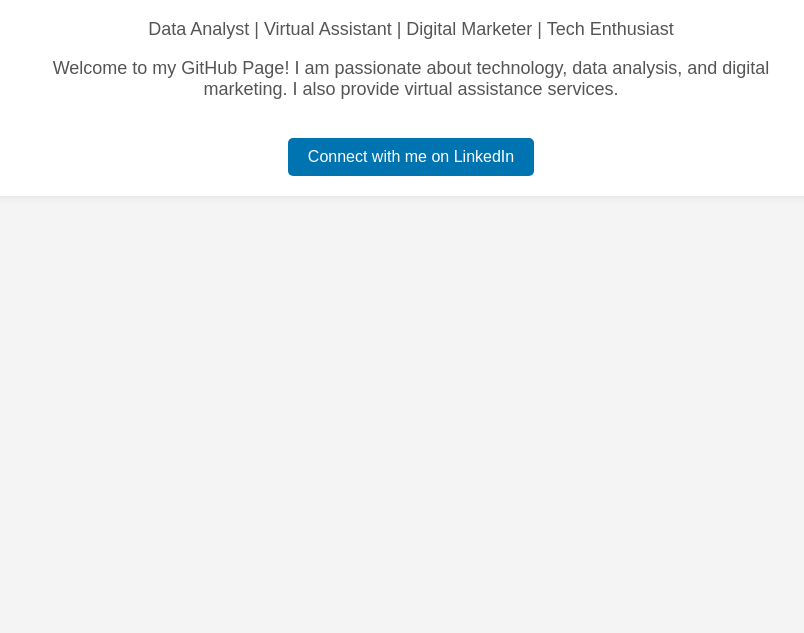
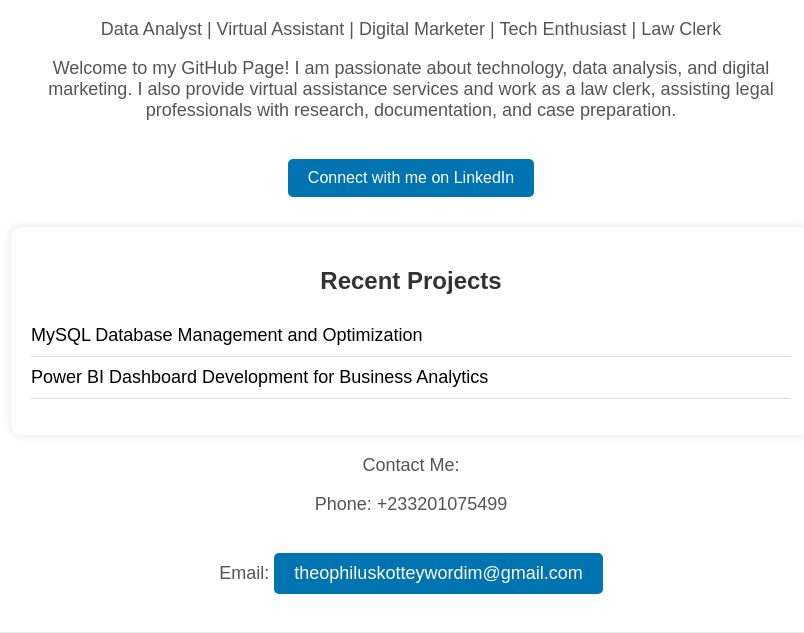
Before and after one commit to Philus-kottey/philus-kottey.github.io, a plain HTML site: page index.html in a window 1280 px wide. Shown: the part 131-764 px from the top of the page, without its empty margins (229-1033 px from the left). Drawn offline with Linux system fonts and the light colour scheme.

Commit message:
Update index.html

```diff
--- a/index.html
+++ b/index.html
@@ -39,14 +39,53 @@
         a:hover {
             background-color: #005582;
         }
+        .dashboard {
+            margin-top: 30px;
+            text-align: left;
+            padding: 20px;
+            background: #fff;
+            border-radius: 10px;
+            box-shadow: 0 0 10px rgba(0, 0, 0, 0.1);
+        }
+        .dashboard h2 {
+            color: #333;
+            text-align: center;
+        }
+        .dashboard ul {
+            list-style: none;
+            padding: 0;
+        }
+        .dashboard ul li {
+            font-size: 18px;
+            padding: 10px 0;
+            border-bottom: 1px solid #ddd;
+        }
+        .contact {
+            margin-top: 20px;
+            font-size: 18px;
+        }
     </style>
 </head>
 <body>
     <div class="container">
         <h1>Theophilus Kottey Wordim</h1>
-        <p>Data Analyst | Virtual Assistant | Digital Marketer | Tech Enthusiast</p>
-        <p>Welcome to my GitHub Page! I am passionate about technology, data analysis, and digital marketing. I also provide virtual assistance services.</p>
+        <p>Data Analyst | Virtual Assistant | Digital Marketer | Tech Enthusiast | Law Clerk</p>
+        <p>Welcome to my GitHub Page! I am passionate about technology, data analysis, and digital marketing. I also provide virtual assistance services and work as a law clerk, assisting legal professionals with research, documentation, and case preparation.</p>
         <a href="https://linkedin.com/in/theophilus-kottey-wordim" target="_blank">Connect with me on LinkedIn</a>
+
+        <div class="dashboard">
+            <h2>Recent Projects</h2>
+            <ul>
+                <li>MySQL Database Management and Optimization</li>
+                <li>Power BI Dashboard Development for Business Analytics</li>
+            </ul>
+        </div>
+
+        <div class="contact">
+            <p>Contact Me:</p>
+            <p>Phone: +233201075499</p>
+            <p>Email: <a href="mailto:theophiluskotteywordim@gmail.com">theophiluskotteywordim@gmail.com</a></p>
+        </div>
     </div>
 </body>
 </html>
```
